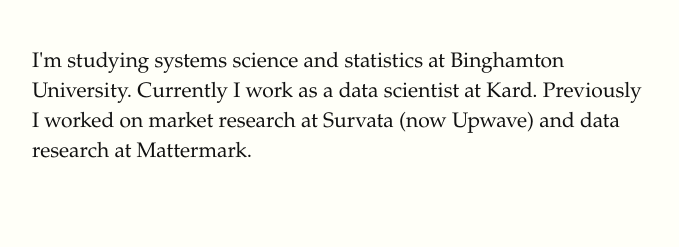
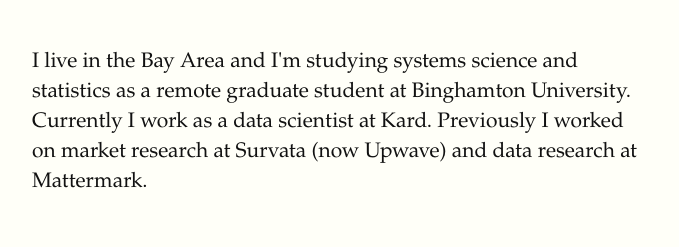
Before and after one commit to laurenmilliken/laurenmilliken.github.io, a plain HTML site: page index.html in a window 1280 px wide. Shown: the part 244-491 px from the top of the page, without its empty margins (128-807 px from the left). Drawn offline with Linux system fonts and the light colour scheme; a web font is replaced by a local one.

Commit message:
Update index.html

```diff
--- a/index.html
+++ b/index.html
@@ -11,7 +11,7 @@
 	<p class="subtitle">About</p>
 	<section>
 		<p>
-			I'm studying systems science and statistics at Binghamton University.  Currently I work as a data scientist at Kard. Previously I worked on market research at Survata (now Upwave) and data research at Mattermark.
+			I live in the Bay Area and I'm studying systems science and statistics as a remote graduate student at Binghamton University.  Currently I work as a data scientist at Kard. Previously I worked on market research at Survata (now Upwave) and data research at Mattermark.
 		</p>
 	</section>
 	<section>
```
